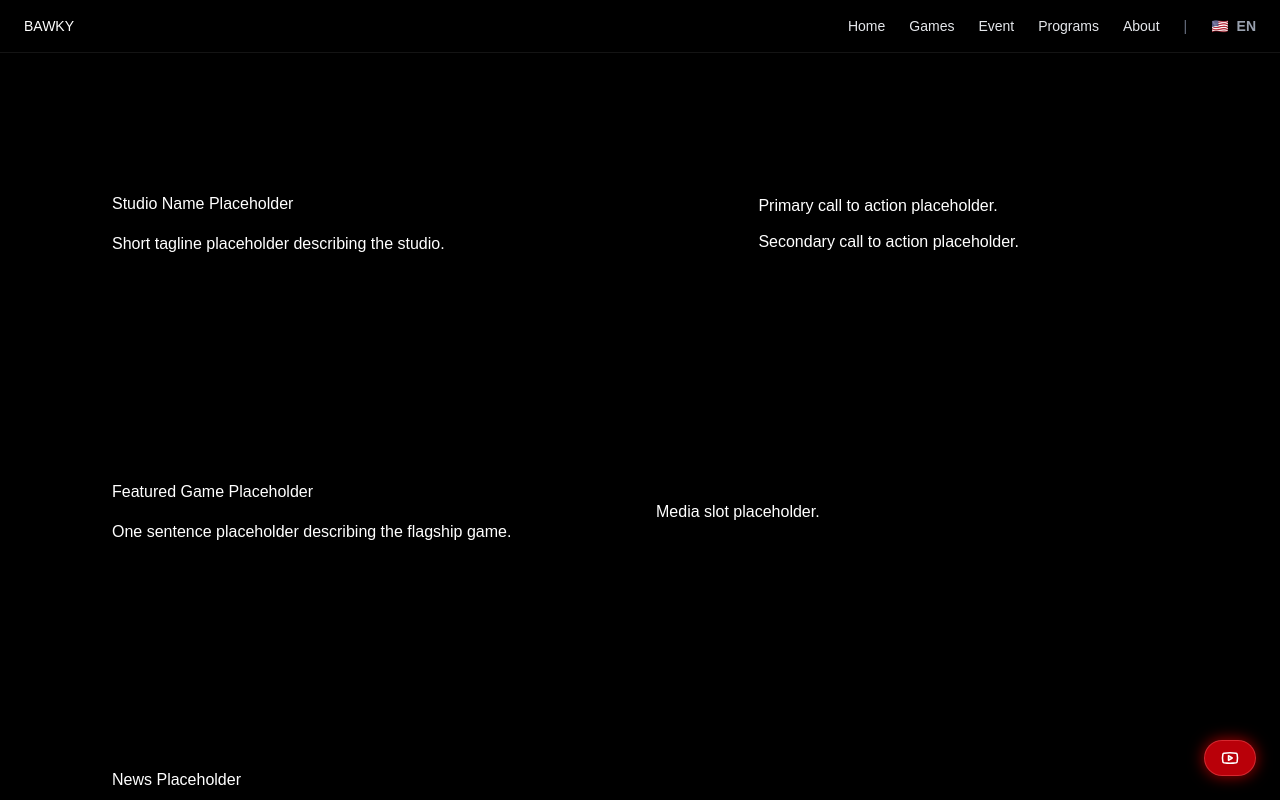
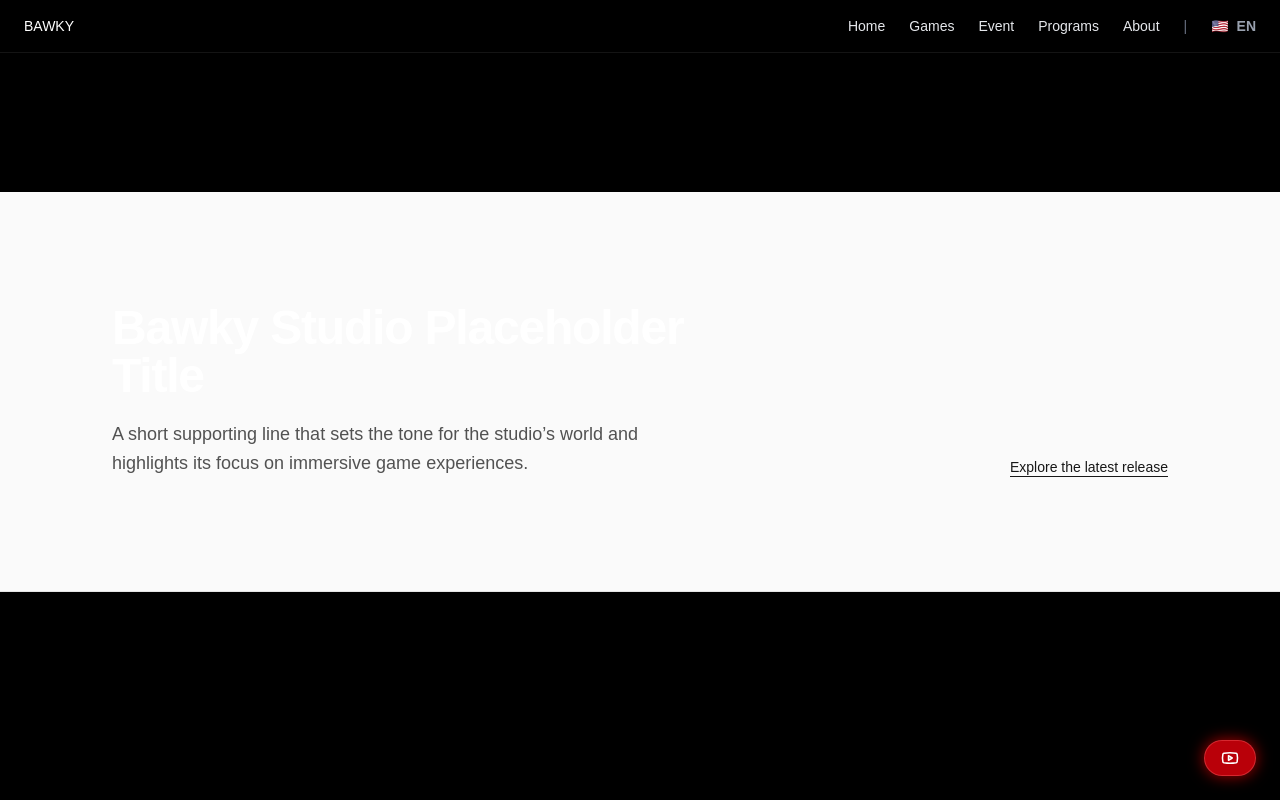
Before and after one commit to Bawky-Studio/Bawky-Studio-Website, a Next.js app: page /ko/main in a window 1280 px wide. Shown: the top 800 px of the page. Built offline with nearby package versions, Linux system fonts and the light colour scheme.

Commit message:
메인 페이지 css 수정

```diff
--- a/src/app/[locale]/main/page.tsx
+++ b/src/app/[locale]/main/page.tsx
@@ -2,7 +2,7 @@ import type { ReactNode } from "react";
 
 export default function HomePage() {
   return (
-    <main className="flex flex-col">
+    <main className="flex flex-col snap-y snap-proximity scroll-pt-24 motion-reduce:snap-none">
       <HeroSection />
       <GameIntroSection />
       <NewsSection />
@@ -14,18 +14,26 @@ export default function HomePage() {
 function HeroSection() {
   return (
     <Section as="header" variant="full">
-      <Container>
-        <div className="grid gap-8 md:grid-cols-[1.2fr_0.8fr] md:items-center">
-          <div className="space-y-4">
-            <h1>Studio Name Placeholder</h1>
-            <p>Short tagline placeholder describing the studio.</p>
+      <div className="w-full border-b border-neutral-200 bg-neutral-50">
+        <Container>
+          <div className="grid gap-10 py-20 md:grid-cols-[1.3fr_0.7fr] md:items-end md:py-28">
+            <div className="space-y-5">
+              <h1 className="text-3xl font-semibold tracking-tight md:text-5xl">
+                Bawky Studio Placeholder Title
+              </h1>
+              <p className="max-w-xl text-base leading-relaxed text-neutral-600 md:text-lg">
+                A short supporting line that sets the tone for the studio’s world and
+                highlights its focus on immersive game experiences.
+              </p>
+            </div>
+            <div className="md:justify-self-end">
+              <a className="inline-flex items-center text-sm font-medium text-neutral-900 underline underline-offset-4">
+                Explore the latest release
+              </a>
+            </div>
           </div>
-          <div className="space-y-3">
-            <p>Primary call to action placeholder.</p>
-            <p>Secondary call to action placeholder.</p>
-          </div>
-        </div>
-      </Container>
+        </Container>
+      </div>
     </Section>
   );
 }
@@ -103,7 +111,7 @@ function Section({ as = "section", children, variant = "contained", ...rest }: S
   return (
     <Component
       {...rest}
-      className="w-full py-16 md:py-24 lg:py-28"
+      className="min-h-screen w-full snap-start scroll-mt-24 py-16 md:py-24 lg:py-28"
     >
       {content}
     </Component>
```
